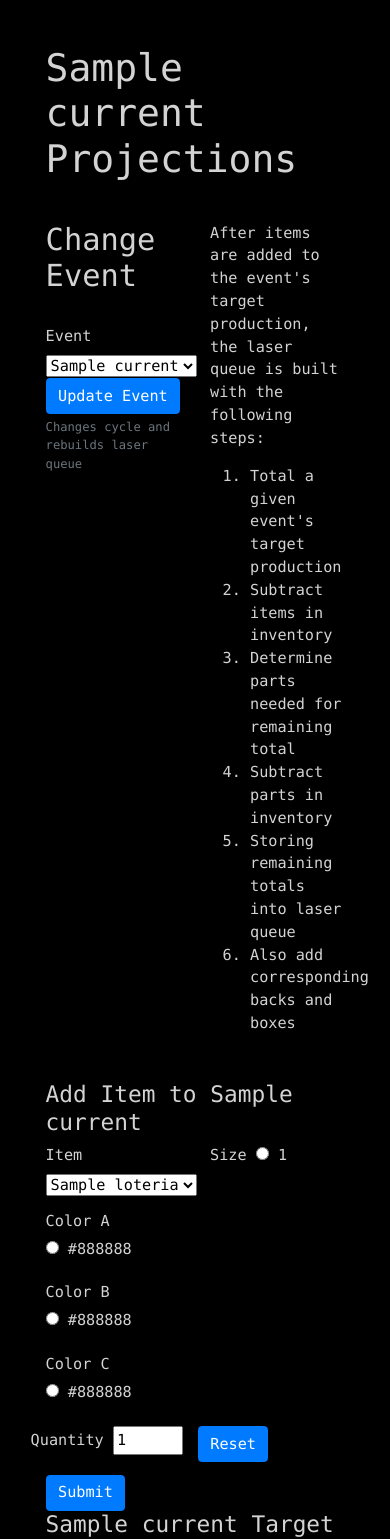
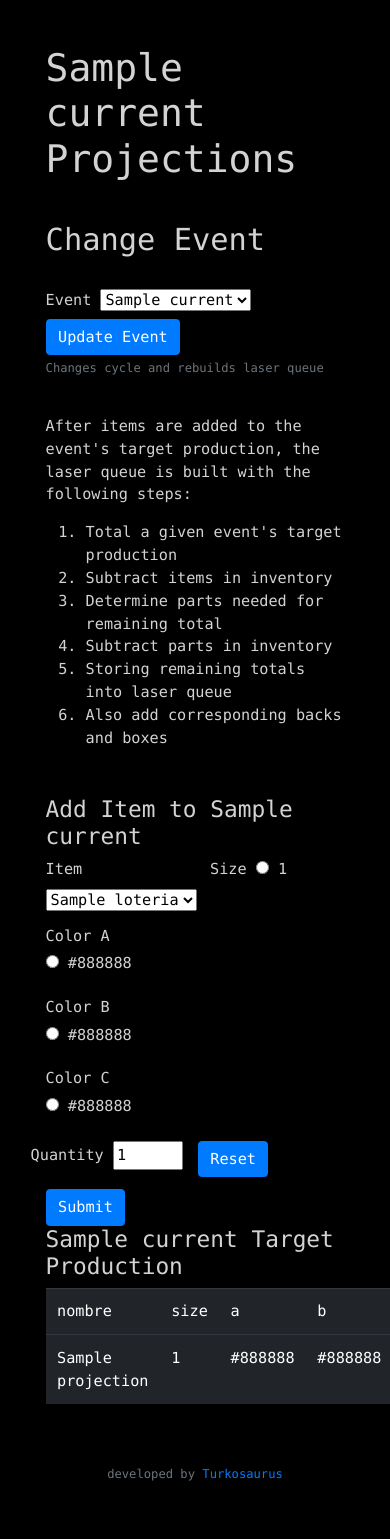
Before and after one commit to turkosaurus/nailivic, a Flask app: template templates/projections.html in a window 390 px wide; the page is wider, and only the part inside the window is pictured. Shown: the part 55-1594 px from the top of that part. After the commit the page ends 1536 px from the top of that part, so only its background shows below. Run offline with Flask 2, Linux system fonts and the light colour scheme; the template is opened without the code that fills it: most values are stand-ins (such as "Sample title", 1, 10 or a date in 2020); some libraries are stand-ins or nearby versions.

Commit message:
spacing fix on projections.html

```diff
--- a/templates/projections.html
+++ b/templates/projections.html
@@ -12,7 +12,7 @@ Projections
     </div>
     <hr>
     <div class="row">
-        <div class="col-6">
+        <div class="col-md-6 col-sm-12">
             <!-- Cycle Choice -->
             <form action="/admin/cycle" method="post">
                 <div class="form-group">
@@ -33,7 +33,7 @@ Projections
             </form>
             <br>
         </div>
-        <div class="col-6">
+        <div class="col-md-6 col-sm-12">
             <p>After items are added to the event's target production, the laser queue is built with the following steps:</p>
             <ol>
                 <li>Total a given event's target production</li>
```
